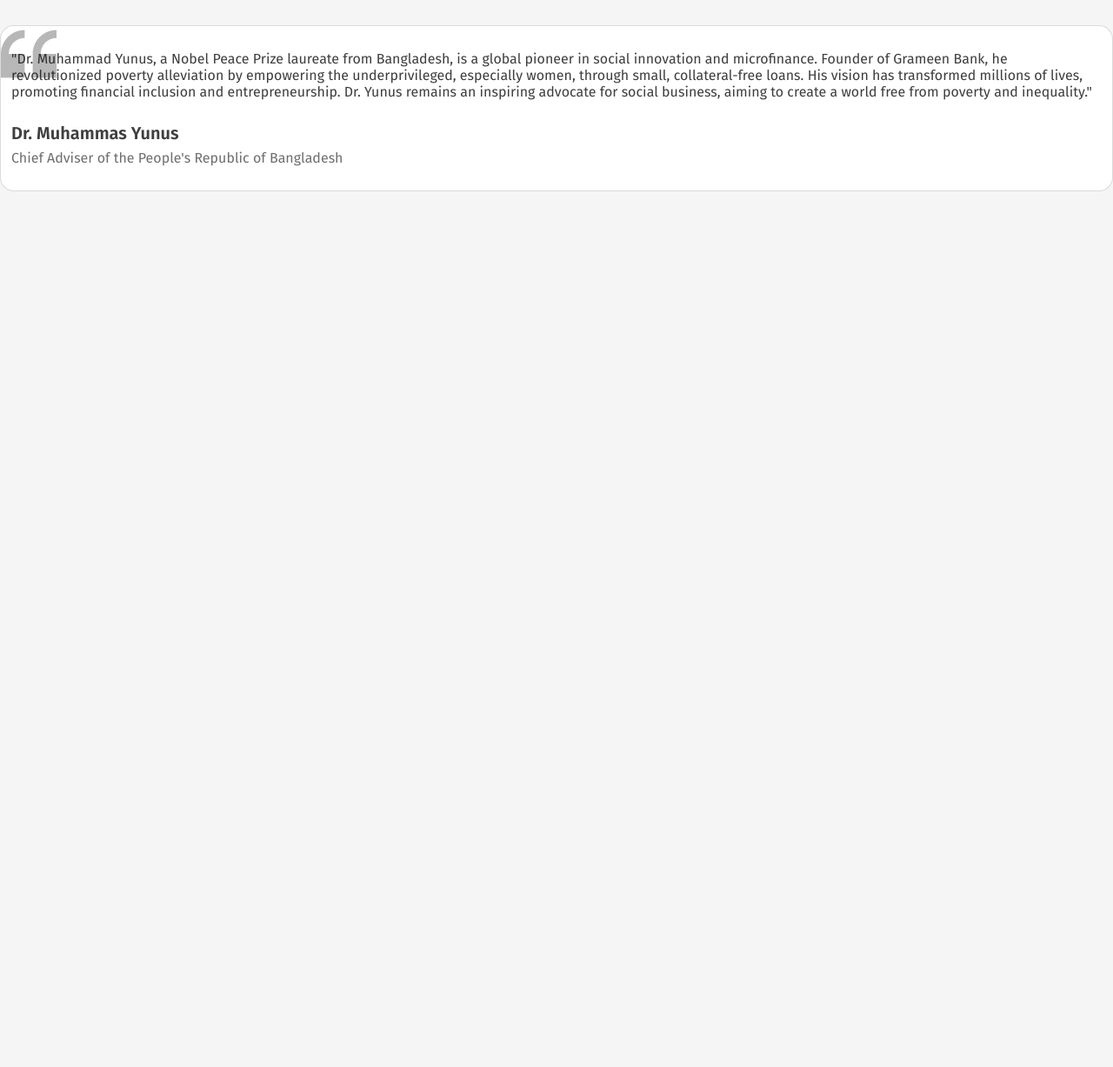
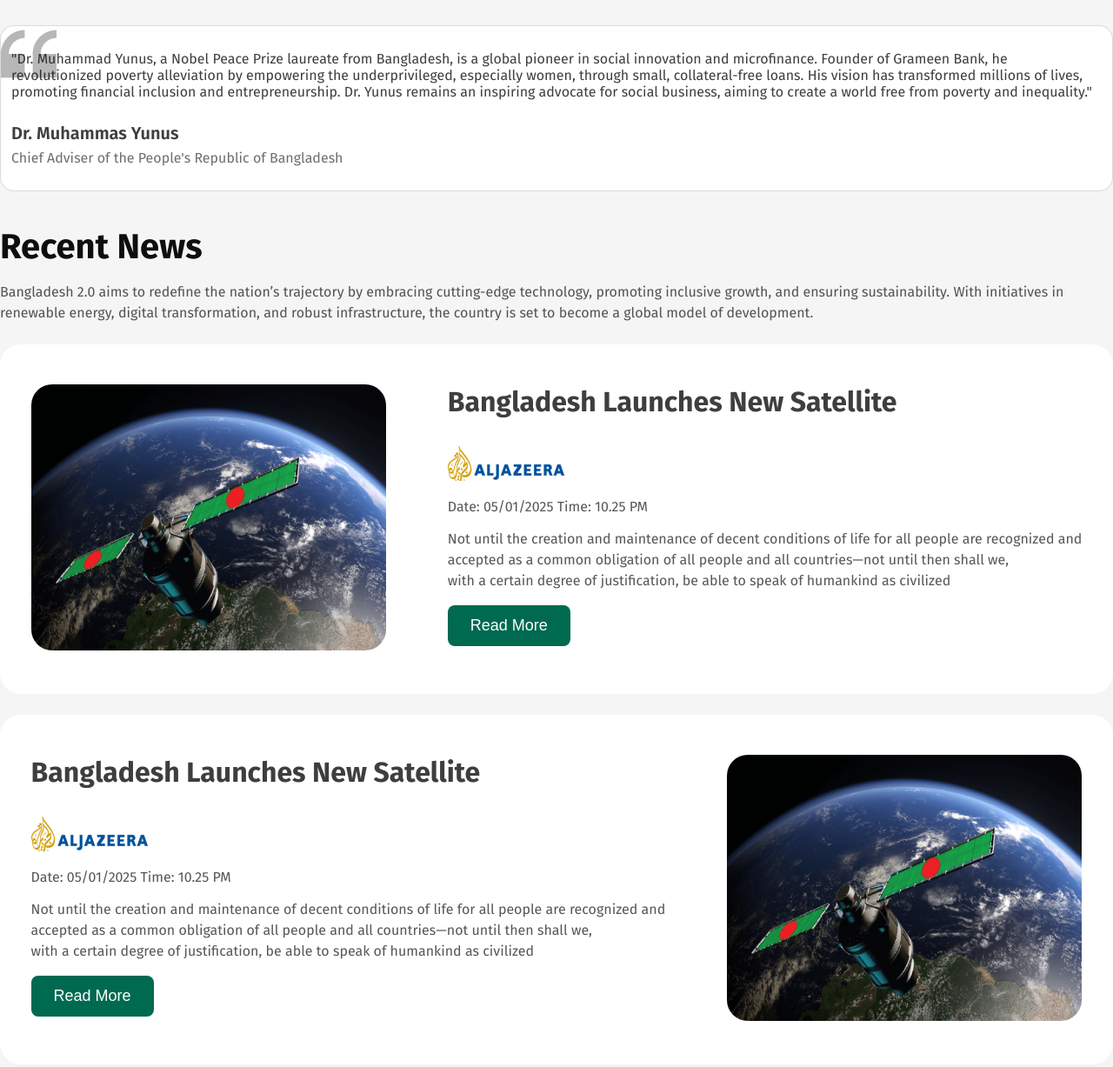
Before and after one commit to shihabuddin-dev/assignment-1, a plain HTML site: page index.html in a window 1280 px wide. Shown: the part 1681-2908 px from the top of the page at 87% size. Before the commit the page ends 1901 px from the top, so only its background shows below. Drawn offline with Linux system fonts and the light colour scheme.

Commit message:
added news section

```diff
--- a/index.html
+++ b/index.html
@@ -94,6 +94,48 @@
             <h4 class="ca-sec-title">Dr. Muhammas Yunus</h4>
             <p class="ca-sec-subtitle">Chief Adviser of the People's Republic of Bangladesh</p>
            </section>
+           <!-- Recent News Section Style  -->
+            <section class="news-sec">
+                <h3 class="news-sec-title">Recent News</h3>
+                <p class="news-sec-caption">Bangladesh 2.0 aims to redefine the nation’s trajectory by embracing cutting-edge technology, promoting inclusive growth, and ensuring sustainability. With initiatives in renewable energy, digital transformation, and robust infrastructure, the country is set to become a global model of development.</p>
+                <div class="news-sec1">
+                    <div class="news-sec1-left"> <img class="news-sec1-img" src="assets/satelite.png" alt="">
+                    </div>
+                    <div class="news-sec1-right">
+                        <h3 class="news-sec1-title"> Bangladesh Launches New Satellite</h3>
+                        <img src="assets/al-jazeera.png" alt="">
+                        <p class="news-sec1-subtitle">Date: 05/01/2025 Time: 10.25 PM</p>
+                        <p class="news-sec1-caption">Not until the creation and maintenance of decent conditions of life for all people are recognized and <br>accepted as a common obligation of all people and all countries—not until then shall we,<br>
+                            with a certain degree of justification, be able to speak of humankind as civilized </p>
+                            <button class="news-sec1-btn">Read More</button>
+                    </div>
+                </div>
+                <div class="news-sec2">
+                    <div class="news-sec1-left"> <img class="news-sec1-img" src="assets/satelite.png" alt="">
+                    </div>
+                    <div class="news-sec1-right">
+                        <h3 class="news-sec1-title"> Bangladesh Launches New Satellite</h3>
+                        <img src="assets/al-jazeera.png" alt="">
+                        <p class="news-sec1-subtitle">Date: 05/01/2025 Time: 10.25 PM</p>
+                        <p class="news-sec1-caption">Not until the creation and maintenance of decent conditions of life for all people are recognized and <br>accepted as a common obligation of all people and all countries—not until then shall we,<br>
+                            with a certain degree of justification, be able to speak of humankind as civilized </p>
+                            <button class="news-sec1-btn">Read More</button>
+                    </div>
+                </div>
+                <div class="news-sec1">
+                    <div class="news-sec1-left"> <img class="news-sec1-img" src="assets/satelite.png" alt="">
+                    </div>
+                    <div class="news-sec1-right">
+                        <h3 class="news-sec1-title"> Bangladesh Launches New Satellite</h3>
+                        <img src="assets/al-jazeera.png" alt="">
+                        <p class="news-sec1-subtitle">Date: 05/01/2025 Time: 10.25 PM</p>
+                        <p class="news-sec1-caption">Not until the creation and maintenance of decent conditions of life for all people are recognized and <br>accepted as a common obligation of all people and all countries—not until then shall we,<br>
+                            with a certain degree of justification, be able to speak of humankind as civilized </p>
+                            <button class="news-sec1-btn">Read More</button>
+                    </div>
+                </div>
+
+            </section>
     </main>
     <footer>
 
--- a/style/style.css
+++ b/style/style.css
@@ -273,3 +273,90 @@
     font-weight: 400;
     margin-top: -20px;
 }
+
+/* Recent News Section Style  */
+.news-sec {
+    margin: 0 auto;
+    max-width: 1280px;
+}
+
+.news-sec-title {
+    color: rgb(14, 14, 14);
+    font-size: 40px;
+}
+
+.news-sec-caption {
+    color: rgba(14, 14, 14, 0.7);
+    font-size: 16px;
+    line-height: 24px;
+    margin-top: -24px;
+}
+
+.news-sec1 {
+    display: flex;
+    align-items: center;
+    justify-content: space-around;
+    gap: 24;
+    width: 1280px;
+    height: 402px;
+    border-radius: 24px;
+    background: rgb(255, 255, 255);
+    margin-top: 24px;
+}
+.news-sec2 {
+    display: flex;
+    flex-direction: row-reverse;
+    align-items: center;
+    justify-content: space-around;
+    gap: 24;
+    width: 1280px;
+    height: 402px;
+    border-radius: 24px;
+    background: rgb(255, 255, 255);
+    margin-top: 24px;
+}
+
+.news-sec1-img {
+    border-radius: 24px;
+    width: 408px;
+height: 306px;
+
+}
+.news-sec1-right{
+    margin-bottom: 40px;
+}
+.news-sec1-title {
+    color: rgba(14, 14, 14, 0.8);
+    font-size: 32px;
+}
+
+.news-sec1-subtitle {
+    color: rgba(14, 14, 14, 0.7);
+    font-size: 16px;
+}
+
+.news-sec1-caption {
+    color: rgba(14, 14, 14, 0.7);
+    font-size: 16px;
+    line-height: 24px;
+}
+
+.news-sec1-btn {
+    padding: 13px 26px 13px 26px;
+    color: rgb(255, 255, 255);
+    font-size: 18px;
+    border-radius: 8px;
+    background: rgb(0, 106, 80);
+    border: none;
+}
+.news-sec1-btn:hover {
+    padding: 13px 26px 13px 26px;
+    color: rgb(255, 255, 255);
+    font-size: 18px;
+    border-radius: 8px;
+    border: none;
+    box-shadow: 3px 3px 3px rgb(240, 240, 240);
+    padding: 12px 21px 12px 21px;
+    transition: ease-in-out 1s;
+    background: rgb(255, 194, 57);
+}
```
